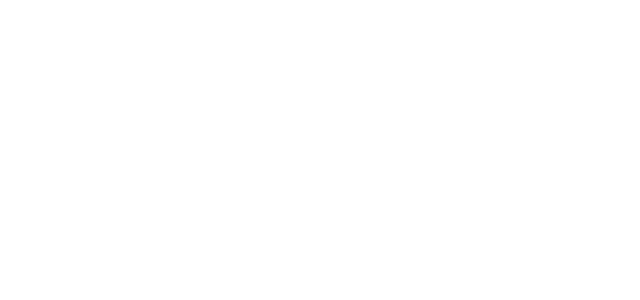
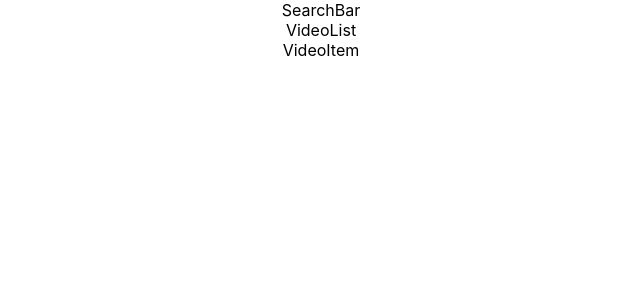
Before and after one commit to TarikPasalic7/VideoBrowser, a React (Create React App) app in the folder videobrowser/: page / in a window 1280 px wide. Shown: the top 300 px of the page, without its empty margins (319-959 px from the left). Built offline with nearby package versions, Linux system fonts and the light colour scheme.

Commit message:
components

```diff
--- a/videobrowser/package.json
+++ b/videobrowser/package.json
@@ -6,9 +6,12 @@
     "@testing-library/jest-dom": "^5.14.1",
     "@testing-library/react": "^11.2.7",
     "@testing-library/user-event": "^12.8.3",
+    "axios": "^0.21.1",
     "react": "^17.0.2",
     "react-dom": "^17.0.2",
     "react-scripts": "4.0.3",
+    "semantic-ui-css": "^2.4.1",
+    "semantic-ui-react": "^2.0.3",
     "web-vitals": "^1.1.2"
   },
   "scripts": {
--- a/videobrowser/src/App.js
+++ b/videobrowser/src/App.js
@@ -1,10 +1,14 @@
 
 import './App.css';
-
+import VideoDetail from './components/VideoDetail';
+import VideoList from './components/VideoList';
+ import SearchBar from './components/SearchBar';
 function App() {
   return (
     <div className="App">
-
+      <SearchBar/>
+      <VideoDetail/>
+      <VideoList/>
     </div>
   );
 }
--- /dev/null
+++ b/videobrowser/src/components/SearchBar.js
@@ -0,0 +1,12 @@
+const SearchBar =()=>{
+
+ return (
+     <div>
+
+         SearchBar
+     </div>
+ )
+
+}
+
+export default SearchBar;
--- /dev/null
+++ b/videobrowser/src/components/VideItem.js
@@ -0,0 +1,12 @@
+const VideoItem =()=>{
+
+    return (
+        <div>
+
+           VideoItem
+        </div>
+    )
+
+   }
+
+   export default VideoItem;
--- /dev/null
+++ b/videobrowser/src/components/VideoDetail.js
@@ -0,0 +1,12 @@
+const VideoDetail =()=>{
+
+    return (
+        <div>
+
+           VideoList
+        </div>
+    )
+
+   }
+
+   export default VideoDetail;
--- /dev/null
+++ b/videobrowser/src/components/VideoList.js
@@ -0,0 +1,14 @@
+
+import VideoItem from "./VideItem";
+const VideoList =()=>{
+
+    return (
+        <div>
+
+           <VideoItem/>
+        </div>
+    )
+
+   }
+
+   export default VideoList;
```
Also changed, not shown: 1 other file (tests, documents, lock files or other folders).
